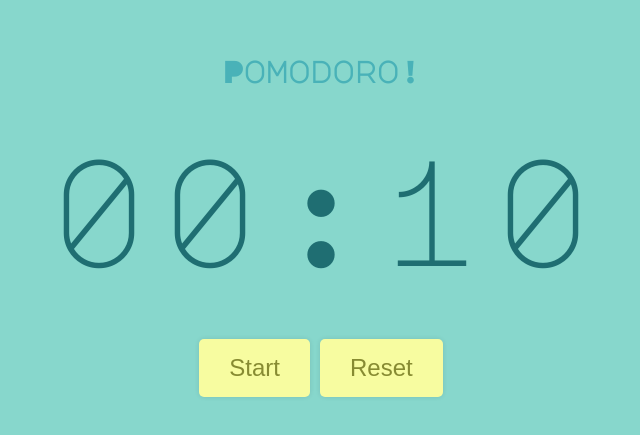
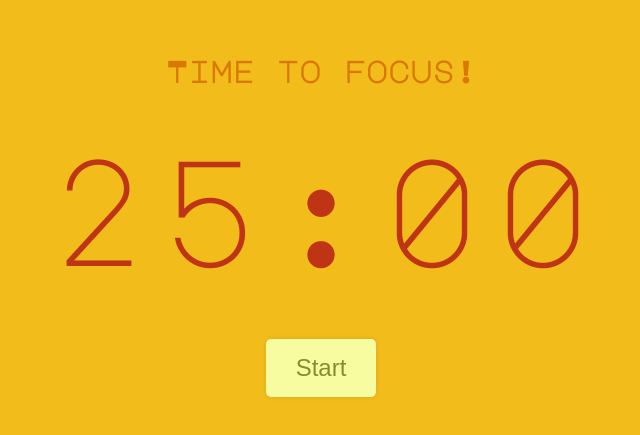
Before and after one commit to lfrederick2106/pomodoro, a React (Create React App) app: page / in a window 1280 px wide. Shown: the part 177-612 px from the top of the page, without its empty margins (319-959 px from the left). Built offline with nearby package versions, Linux system fonts and the light colour scheme; the HTML template or start-up script is replaced by a standard one.

Commit message:
changed color scheme depending on work/break time. made the timer automatically continue to next cycle.

```diff
--- a/src/App.css
+++ b/src/App.css
@@ -1,4 +1,4 @@
-@import url('https://fonts.googleapis.com/css2?family=Major+Mono+Display&display=swap');
+@import url("https://fonts.googleapis.com/css2?family=Major+Mono+Display&display=swap");
 
 * {
   box-sizing: border-box;
@@ -7,7 +7,7 @@
 body {
   padding: 0;
   margin: 0;
-  font-family: 'Major Mono Display', monospace;
+  font-family: "Major Mono Display", monospace;
   line-height: 1.5;
 }
 
@@ -19,19 +19,41 @@ body {
   flex-direction: column;
   align-items: center;
   justify-content: center;
+}
+
+#background-blue {
   background: #87d7cc;
   color: #2c888d;
 }
 
+#backgroun-blue h2 {
+  color: #49b2b8;
+}
+
+#background-blue .timer {
+  color: #1f6e72;
+}
+
+#background-red {
+  background: #f2bc1b;
+  color: #bf3415;
+}
+
+#background-red h2 {
+  color: #d97904;
+}
+
+#background-red .timer {
+  color: #bf3415;
+}
+
 h2 {
-  color: #49b2b8;
   font-size: 30px;
   text-align: center;
   margin: 0;
 }
 
 .timer {
-  color: #1f6e72;
   font-size: 150px;
   margin-bottom: 20px;
 }
--- a/src/App.js
+++ b/src/App.js
@@ -1,26 +1,74 @@
-import React, { useState, useRef } from "react";
+import React, { useState, useRef, useEffect } from "react";
 import "./App.css";
+// import alertSound from "./happy-bell-alert.wav";
 
 function padTime(time) {
   return time.toString().padStart(2, "0");
 }
 
+function playAudio() {
+  const audioEl = "./happy-bell-alert.wav";
+  audioEl.play();
+}
+
 export default function App() {
-  const [title, setTitle] = useState("Let the countdown begin!");
-  const [timeLeft, setTimeLeft] = useState(10);
+  const [title, setTitle] = useState("Time to focus!");
+  const [timeLeft, setTimeLeft] = useState(5);
   const [isRunning, setIsRunning] = useState(false);
+  const [breakTime, setBreakTime] = useState(false);
+  const [cycleIndex, setCycleIndex] = useState(1);
+  // const [backgroundColor, setBackgroundColor] = useState("red");
   let intervalRef = useRef(null);
+
+  useEffect(() => {
+    console.log("cycleIndex:", cycleIndex);
+    clearInterval(intervalRef.current);
+    intervalRef.current = null;
+    // setTitle("Ready to go another round?");
+    if (cycleIndex % 8 === 0) {
+      setTimeLeft(20 * 60);
+      setTitle("Take a break!");
+    } else if (cycleIndex % 2 !== 0) {
+      setTimeLeft(25 * 60);
+      setTitle("Time to focus!");
+    } else {
+      setTimeLeft(5 * 60);
+      setTitle("Take a break!");
+    }
+    // setTimeLeft(25 * 60);
+    if (cycleIndex > 1) {
+      startTimer();
+    }
+  }, [cycleIndex]);
+
+  // useEffect(() => {
+  //   console.log("break time?", breakTime);
+  //   if (breakTime) {
+  //     setBackgroundColor("blue");
+  //   } else {
+  //     setBackgroundColor("red");
+  //   }
+  // }, [breakTime]);
 
   function startTimer() {
     if (intervalRef.current != null) return;
 
-    setTitle(`You're doing great!`);
+    if (cycleIndex % 8 === 0) {
+      setTitle("Take a break!");
+    } else if (cycleIndex % 2 !== 0) {
+      setTitle("Time to focus!");
+    } else {
+      setTitle("Take a break!");
+    }
     setIsRunning(true);
     intervalRef.current = setInterval(() => {
       setTimeLeft((timeLeft) => {
         if (timeLeft >= 1) return timeLeft - 1;
-        resetTimer();
-        return 0;
+        playAudio();
+        setCycleIndex(cycleIndex + 1);
+        setBreakTime(!breakTime);
+        // resetTimer();
+        // return 0;
       });
     }, 1000);
   }
@@ -33,20 +81,30 @@ export default function App() {
     setIsRunning(false);
   }
 
-  function resetTimer() {
-    clearInterval(intervalRef.current);
-    intervalRef.current = null;
-    setTitle("Ready to go another round?");
-    setTimeLeft(25 * 60);
-    setIsRunning(false);
-  }
+  // function resetTimer() {
+  //   console.log("Timer is resetting");
+
+  //   console.log("cycleIndex:", cycleIndex);
+  //   clearInterval(intervalRef.current);
+  //   intervalRef.current = null;
+  //   setTitle("Ready to go another round?");
+  //   if (cycleIndex % 8 === 0) {
+  //     setTimeLeft(20 * 60);
+  //   } else if (cycleIndex % 2 !== 0) {
+  //     setTimeLeft(25 * 60);
+  //   } else {
+  //     setTimeLeft(5 * 60);
+  //   }
+  //   // setTimeLeft(25 * 60);
+  //   setIsRunning(false);
+  // }
 
   const minutes = padTime(Math.floor(timeLeft / 60));
   const seconds = padTime(timeLeft - minutes * 60);
 
   return (
-    <div className="app">
-      <h2>Pomodoro!</h2>
+    <div className="app" id={breakTime ? "background-blue" : "background-red"}>
+      <h2>{title}</h2>
 
       <div className="timer">
         <span>{minutes}</span>
@@ -57,7 +115,7 @@ export default function App() {
       <div className="buttons">
         {!isRunning && <button onClick={startTimer}>Start</button>}
         {isRunning && <button onClick={stopTimer}>Stop</button>}
-        <button onClick={resetTimer}>Reset</button>
+        {/* <button onClick={resetTimer}>Reset</button> */}
       </div>
     </div>
   );
```
Also changed, not shown: 2 other files (tests, documents, lock files or other folders).
